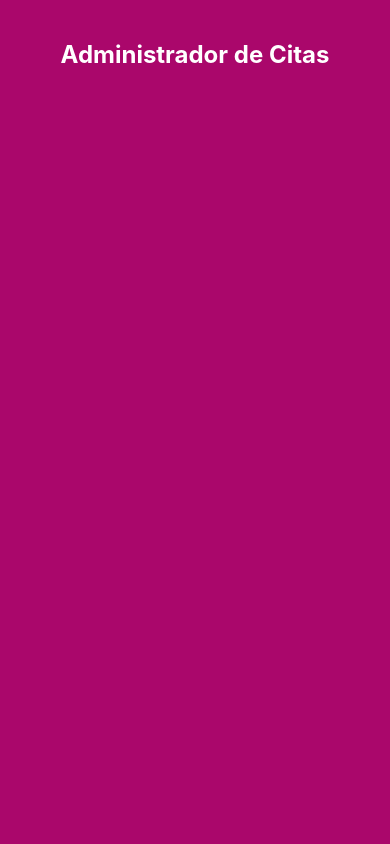
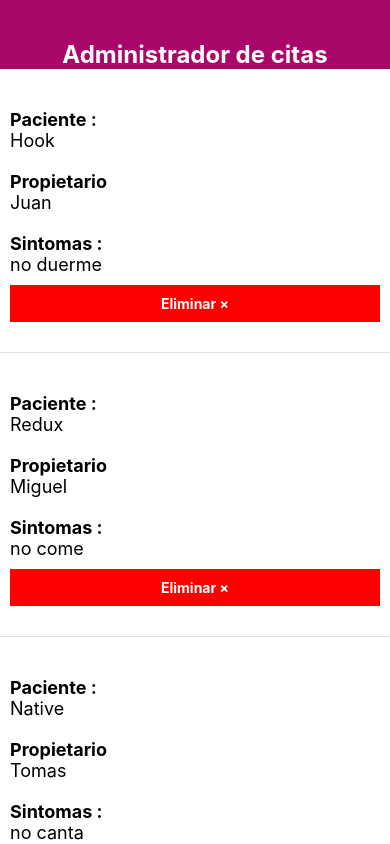
Before and after one commit to MiguelMaidana/CitasReactNative, a React Native app: screen / in a window 390 px wide. Built offline with nearby package versions, Linux system fonts and the light colour scheme.

Commit message:
Creacion de Citas, listado y agreagamos un boton eliminar

```diff
--- a/App.js
+++ b/App.js
@@ -1,16 +1,27 @@
-import React from 'react';
-import { StyleSheet, Text, View } from 'react-native';
+import React, {useState} from 'react';
+import { StyleSheet, Text, View, FlatList } from 'react-native';
+import Cita from "./componentes/Citas"
 
 const App =() => {
+
+  const [citas, setCitas] = useState([
+    {id:"1", paciente:"Hook", propietario :"Juan", sintomas:"no duerme"},
+    {id:"2", paciente:"Redux", propietario :"Miguel", sintomas:"no come"},
+    {id:"3", paciente:"Native", propietario :"Tomas", sintomas:"no canta"}
+  ])
   return (
 
       <View style={styles.contenedor}>
-
-        <Text style={styles.titulo}>Administrador de Citas</Text>
-
+        <Text style={styles.titulo}>Administrador de citas</Text>
+        <FlatList
+        data={citas}
+        renderItem ={({item})=>(
+         <Cita item={item} ></Cita>
+        )}
+        keyExtractor={cita =>cita.id}
+        />
 
       </View>
-
   );
 };
 
--- /dev/null
+++ b/componentes/Citas.js
@@ -0,0 +1,62 @@
+import React from 'react';
+import { StyleSheet, Text, View, TouchableHighlight } from 'react-native';
+
+const Cita = ({item})=>{
+
+    const dialogoEliminar =() =>{
+        console.log("eliminando...")
+    }
+
+    return (
+        <View style={styles.cita}>
+            <View>
+                <Text style={styles.label}>Paciente :</Text>
+                <Text style={styles.texto}>{item.paciente}</Text>
+            </View>
+            <View>
+                <Text style={styles.label}>Propietario</Text>
+                <Text style={styles.texto}>{item.propietario}</Text>
+            </View>
+            <View>
+                <Text style={styles.label}>Sintomas :</Text>
+                <Text style={styles.texto}>{item.sintomas}</Text>
+            </View>
+            <View>
+                <TouchableHighlight onPress={()=>dialogoEliminar()} style={styles.btnEliminar}>
+                    <Text style={styles.textoEliminar}>Eliminar &times;</Text>
+                </TouchableHighlight>
+            </View>
+        </View>
+    )
+}
+
+export default Cita
+
+const styles = StyleSheet.create({
+    cita:{
+        backgroundColor :"#FFF",
+        borderBottomColor :"#e1e1e1",
+        borderStyle :"solid",
+        borderBottomWidth:1,
+        paddingVertical :20,
+        paddingHorizontal: 10
+    },
+    label:{
+        fontWeight :"bold",
+        fontSize : 18,
+        marginTop : 20
+    },
+    texto:{
+        fontSize :18
+    },
+    btnEliminar :{
+        padding :10,
+        backgroundColor: "red",
+        marginVertical :10
+    },
+    textoEliminar:{
+        color:"#FFF",
+        fontWeight: "bold",
+        textAlign:"center"
+    }
+})
```
